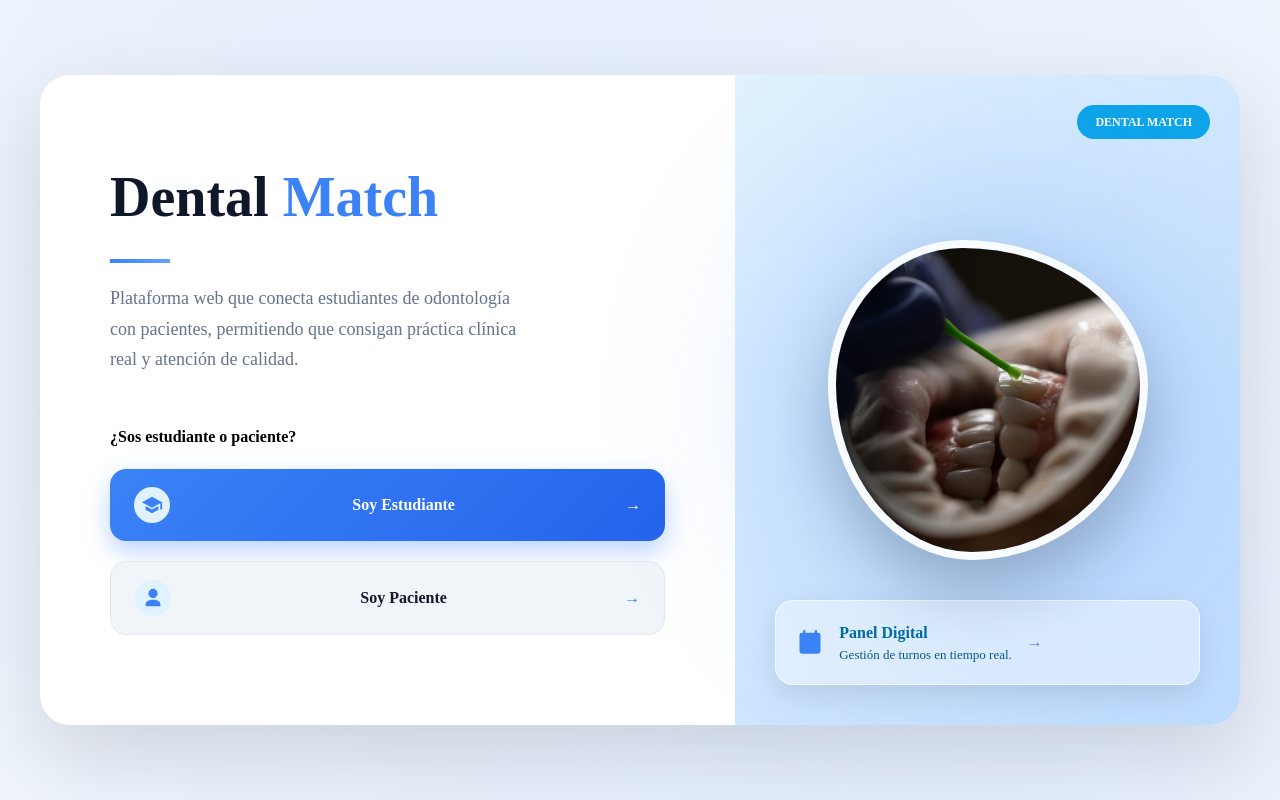
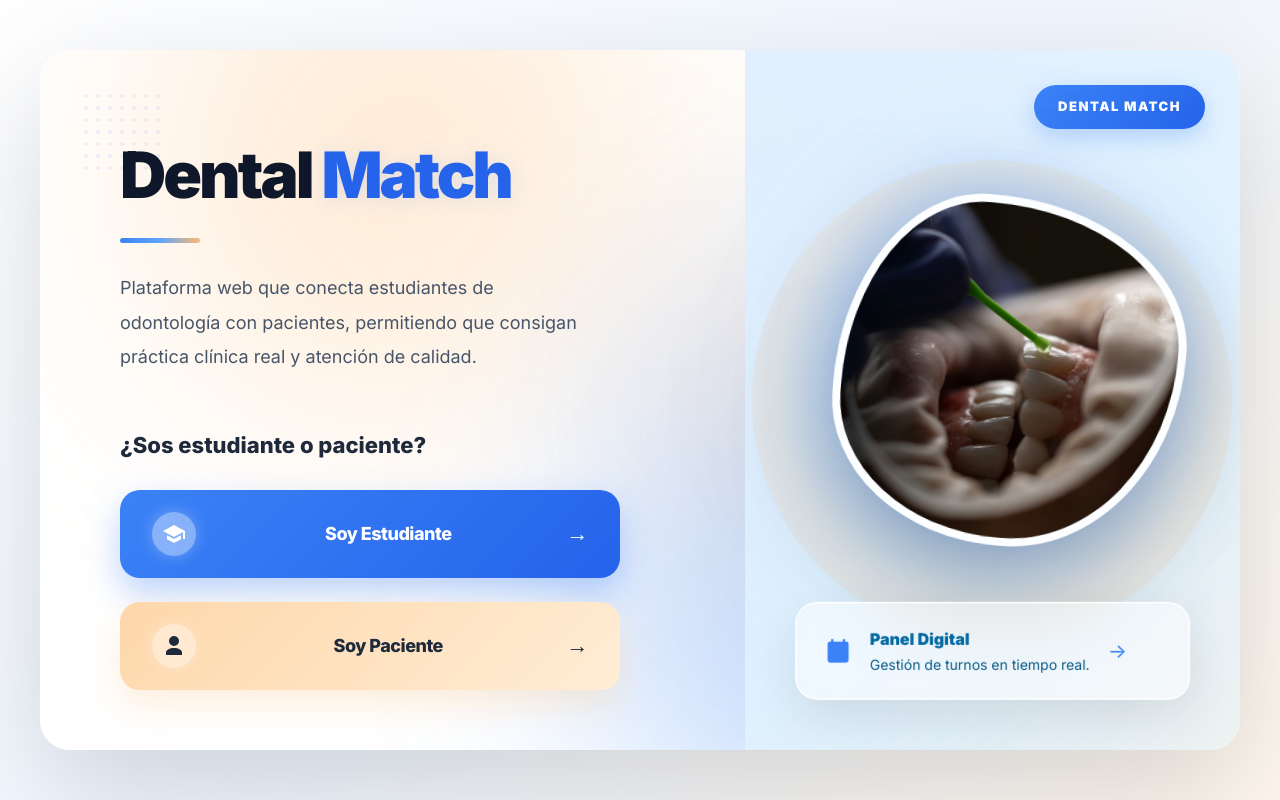
Before and after one commit to NazarenoCruzMoreno/Dental-Match, a React (Vite) app in the folder frontend/: page / in a window 1280 px wide. Built offline with nearby package versions, Linux system fonts and the light colour scheme.

Commit message:
FE-2: Pantalla selección de usuario con animaciones y paleta azul/naranja

```diff
--- a/frontend/index.html
+++ b/frontend/index.html
@@ -5,12 +5,97 @@
     <link rel="icon" type="image/svg+xml" href="/vite.svg" />
     <meta name="viewport" content="width=device-width, initial-scale=1.0" />
     <title>Dental Match</title>
+    <link href="https://fonts.googleapis.com/css2?family=Inter:wght@400;600;700;800;900&display=swap" rel="stylesheet">
     <style>
       body {
         margin: 0;
-        background-color: #ffffff; /* Negro total */
-        color: rgb(0, 0, 0);
-        overflow: hidden; /* Evita scrolls raros si el diseño es full-height */
+        background-color: #f8fafc;
+        color: #0f172a;
+        overflow: hidden;
+        font-family: 'Inter', -apple-system, BlinkMacSystemFont, sans-serif;
+      }
+
+      @keyframes float {
+        0%, 100% { transform: translate(0, 0) rotate(0deg); }
+        25% { transform: translate(15px, -20px) rotate(3deg); }
+        50% { transform: translate(-8px, -35px) rotate(-3deg); }
+        75% { transform: translate(-20px, -15px) rotate(2deg); }
+      }
+
+      @keyframes floatSlow {
+        0%, 100% { transform: translate(0, 0) rotate(0deg); }
+        33% { transform: translate(20px, -30px) rotate(5deg); }
+        66% { transform: translate(-15px, -15px) rotate(-4deg); }
+      }
+
+      @keyframes floatMicro {
+        0%, 100% { transform: translate(0, 0); }
+        50% { transform: translate(2px, -3px); }
+      }
+
+      @keyframes pulse {
+        0%, 100% { opacity: 0.3; transform: scale(1); }
+        50% { opacity: 0.5; transform: scale(1.05); }
+      }
+
+      @keyframes pulseSlow {
+        0%, 100% { opacity: 0.3; transform: scale(1); }
+        50% { opacity: 0.45; transform: scale(1.03); }
+      }
+
+      @keyframes morphBlob {
+        0%, 100% {
+          border-radius: 60% 40% 30% 70% / 60% 30% 70% 40%;
+        }
+        25% {
+          border-radius: 30% 60% 70% 40% / 50% 60% 30% 60%;
+        }
+        50% {
+          border-radius: 50% 50% 40% 60% / 40% 60% 50% 50%;
+        }
+        75% {
+          border-radius: 40% 60% 50% 50% / 60% 40% 60% 40%;
+        }
+      }
+
+      @keyframes spin {
+        0% { transform: rotate(0deg); }
+        100% { transform: rotate(360deg); }
+      }
+
+      @keyframes gradientShift {
+        0% { background-position: 0% 50%; }
+        50% { background-position: 100% 50%; }
+        100% { background-position: 0% 50%; }
+      }
+
+      .blob-animated {
+        animation: morphBlob 12s ease-in-out infinite, float 10s ease-in-out infinite;
+      }
+
+      .blob-animated-slow {
+        animation: morphBlob 18s ease-in-out infinite reverse, floatSlow 14s ease-in-out infinite;
+      }
+
+      .blob-animated-slower {
+        animation: morphBlob 22s ease-in-out infinite reverse, floatSlow 18s ease-in-out infinite;
+      }
+
+      .blob-animated-micro {
+        animation: floatMicro 6s ease-in-out infinite;
+      }
+
+      .pulse-glow {
+        animation: pulse 5s ease-in-out infinite;
+      }
+
+      .pulse-glow-slow {
+        animation: pulseSlow 7s ease-in-out infinite;
+      }
+
+      .gradient-animated {
+        background-size: 200% 200%;
+        animation: gradientShift 8s ease infinite;
       }
     </style>
   </head>
--- a/frontend/src/App.jsx
+++ b/frontend/src/App.jsx
@@ -2,13 +2,13 @@ import React from "react";
 import imagenInicio from "./assets/Foto-Pagina-Inicio-DentalMatch.jpg";
 
 const IconEstudiante = () => (
-  <svg width="22" height="22" viewBox="0 0 24 24" fill="#3B82F6">
+  <svg width="24" height="24" viewBox="0 0 24 24" fill="#fff">
     <path d="M12 3L1 9l11 6l9-4.91V17h2V9M5 13.18v4L12 21l7-3.82v-4L12 17l-7-3.82Z"/>
   </svg>
 );
 
 const IconPaciente = () => (
-  <svg width="22" height="22" viewBox="0 0 24 24" fill="#3B82F6">
+  <svg width="24" height="24" viewBox="0 0 24 24" fill="#1e293b">
     <path d="M12 2a5 5 0 1 1 0 10 5 5 0 0 1 0-10Zm0 12c4.418 0 8 2 8 4.5V21H4v-2.5C4 16 7.582 14 12 14Z"/>
   </svg>
 );
@@ -44,11 +44,17 @@ export default function App() {
   return (
     <div style={styles.page}>
       <div style={styles.card}>
+        <div className="blob-animated-slow" style={styles.blobOrange1}></div>
+        <div className="blob-animated-slower" style={styles.blobBlue}></div>
+        <div className="pulse-glow-slow" style={styles.blobOrange2}></div>
+        <div className="blob-animated-slow" style={styles.blobAmber}></div>
 
-        {/* LEFT */}
+        <div style={styles.dotPatternTL}></div>
+        <div style={styles.dotPatternBR}></div>
+
         <div style={styles.left}>
           <h1 style={styles.title}>
-            Dental <span style={{ color: "#3B82F6" }}>Match</span>
+            Dental <span style={styles.titleHighlight}>Match</span>
           </h1>
 
           <div style={styles.line}></div>
@@ -66,64 +72,62 @@ export default function App() {
             <button
               style={{
                 ...styles.primaryBtn,
-                transform: hoverEstudiante ? "translateY(-3px) scale(1.02)" : clickEstudiante ? "scale(0.95)" : "scale(1)",
-                boxShadow: hoverEstudiante ? "0 15px 35px rgba(59,130,246,0.45)" : "0 10px 25px rgba(59,130,246,0.35)"
+                transform: hoverEstudiante ? "translateY(-4px) scale(1.03)" : clickEstudiante ? "scale(0.95)" : "scale(1)",
+                boxShadow: hoverEstudiante ? "0 25px 50px rgba(59,130,246,0.5)" : "0 15px 35px rgba(59,130,246,0.35)"
               }}
               onMouseEnter={() => setHoverEstudiante(true)}
               onMouseLeave={() => setHoverEstudiante(false)}
               onClick={handleSelectEstudiante}
             >
-              <div style={{
-                ...styles.iconCircle,
-                background: hoverEstudiante ? "#bae6fd" : "#e0f2fe",
-                transform: hoverEstudiante ? "scale(1.1)" : "scale(1)",
-                transition: "all 0.3s ease"
-              }}>
+              <div style={styles.iconBg}>
                 <IconEstudiante />
               </div>
-              <span style={{ transition: "all 0.3s ease", transform: hoverEstudiante ? "translateX(4px)" : "translateX(0)" }}>Soy Estudiante</span>
-              <span style={{...styles.arrow, transform: hoverEstudiante ? "translateX(-4px) rotate(0deg)" : "rotate(0deg)" }}>→</span>
+              <span style={{
+                transition: "all 0.3s ease",
+                transform: hoverEstudiante ? "translateX(6px)" : "translateX(0)"
+              }}>Soy Estudiante</span>
+              <span style={{
+                ...styles.arrowWhite,
+                transform: hoverEstudiante ? "translateX(8px)" : "translateX(0)"
+              }}>→</span>
             </button>
 
             <button
               style={{
                 ...styles.secondaryBtn,
-                transform: hoverPaciente ? "translateY(-3px) scale(1.02)" : clickPaciente ? "scale(0.95)" : "scale(1)",
-                background: hoverPaciente ? "#e2e8f0" : "#f1f5f9",
-                borderColor: hoverPaciente ? "#3B82F6" : "#e2e8f0"
+                transform: hoverPaciente ? "translateY(-4px) scale(1.03)" : clickPaciente ? "scale(0.95)" : "scale(1)",
+                boxShadow: hoverPaciente ? "0 25px 50px rgba(253,186,116,0.4)" : "0 15px 35px rgba(253,186,116,0.25)"
               }}
               onMouseEnter={() => setHoverPaciente(true)}
               onMouseLeave={() => setHoverPaciente(false)}
               onClick={handleSelectPaciente}
             >
-              <div style={{
-                ...styles.iconCircle,
-                background: hoverPaciente ? "#bae6fd" : "#e0f2fe",
-                transform: hoverPaciente ? "scale(1.1)" : "scale(1)",
-                transition: "all 0.3s ease"
-              }}>
+              <div style={styles.iconBg}>
                 <IconPaciente />
               </div>
-              <span style={{ transition: "all 0.3s ease", transform: hoverPaciente ? "translateX(4px)" : "translateX(0)" }}>Soy Paciente</span>
-              <span style={{...styles.arrowBlue, transform: hoverPaciente ? "translateX(-4px) rotate(0deg)" : "rotate(0deg)" }}>→</span>
+              <span style={{
+                transition: "all 0.3s ease",
+                transform: hoverPaciente ? "translateX(6px)" : "translateX(0)"
+              }}>Soy Paciente</span>
+              <span style={{
+                ...styles.arrowDark,
+                transform: hoverPaciente ? "translateX(8px)" : "translateX(0)"
+              }}>→</span>
             </button>
           </div>
         </div>
 
-        {/* RIGHT */}
         <div style={styles.right}>
           <div style={styles.badge}>DENTAL MATCH</div>
 
-          {/* blur fondo */}
-          <div style={styles.blur}></div>
+          <div style={styles.heroGlow}></div>
+          <div className="blob-animated-slow" style={styles.blobHero}></div>
 
-          {/* blob */}
-          <div style={styles.blob}>
-            <img src={imagenInicio} style={styles.img}/>
+          <div className="blob-animated-slow" style={styles.heroBlob}>
+            <img src={imagenInicio} style={styles.img} alt="hero"/>
           </div>
 
-          {/* glass */}
-          <div style={styles.glass}>
+          <div className="blob-animated-micro" style={styles.glass}>
             <IconCalendar />
             <div>
               <div style={styles.glassTitle}>Panel Digital</div>
@@ -145,145 +149,280 @@ const styles = {
     display: "flex",
     justifyContent: "center",
     alignItems: "center",
-    background: `
-      radial-gradient(circle at 20% 20%, rgba(59,130,246,0.08), transparent),
-      radial-gradient(circle at 80% 80%, rgba(59,130,246,0.1), transparent),
-      #f8fafc
-    `
+    background: "linear-gradient(135deg, #ffffff 0%, #eff6ff 50%, #fff7ed 100%)"
   },
 
   card: {
     width: "1200px",
-    height: "650px",
+    height: "700px",
     display: "flex",
     borderRadius: "30px",
     overflow: "hidden",
-    background: "#fff",
-    boxShadow: "0 30px 80px rgba(0,0,0,0.12)"
+    background: "rgba(255, 255, 255, 0.95)",
+    boxShadow: "0 40px 120px rgba(0,0,0,0.15), 0 0 0 1px rgba(255,255,255,0.5) inset",
+    position: "relative",
+    backdropFilter: "blur(20px)"
+  },
+
+  blobOrange1: {
+    position: "absolute",
+    top: "-100px",
+    left: "100px",
+    width: "500px",
+    height: "500px",
+    background: "linear-gradient(135deg, #fdba74, #fed7aa)",
+    borderRadius: "60% 40% 30% 70% / 60% 30% 70% 40%",
+    filter: "blur(120px)",
+    opacity: 0.35,
+    pointerEvents: "none"
+  },
+
+  blobBlue: {
+    position: "absolute",
+    bottom: "-150px",
+    right: "50px",
+    width: "600px",
+    height: "600px",
+    background: "linear-gradient(135deg, #3b82f6, #60a5fa)",
+    borderRadius: "40% 60% 70% 30% / 40% 70% 30% 60%",
+    filter: "blur(120px)",
+    opacity: 0.35,
+    pointerEvents: "none"
+  },
+
+  blobOrange: {
+    position: "absolute",
+    top: "50%",
+    left: "50%",
+    width: "400px",
+    height: "400px",
+    background: "linear-gradient(135deg, #fed7aa, #ffedd5)",
+    borderRadius: "50%",
+    filter: "blur(100px)",
+    opacity: 0.25,
+    pointerEvents: "none",
+    transform: "translate(-50%, -50%)"
+  },
+
+  blobAmber: {
+    position: "absolute",
+    top: "30%",
+    right: "200px",
+    width: "350px",
+    height: "350px",
+    background: "linear-gradient(135deg, #fdba74, #fed7aa)",
+    borderRadius: "50% 50% 30% 70% / 40% 60% 40% 60%",
+    filter: "blur(100px)",
+    opacity: 0.3,
+    pointerEvents: "none"
+  },
+
+  dotPatternTL: {
+    position: "absolute",
+    top: "40px",
+    left: "40px",
+    width: "80px",
+    height: "80px",
+    backgroundImage: "radial-gradient(circle, rgba(59,130,246,0.15) 2px, transparent 2px)",
+    backgroundSize: "12px 12px",
+    opacity: 0.6,
+    pointerEvents: "none"
+  },
+
+  dotPatternBR: {
+    position: "absolute",
+    bottom: "40px",
+    right: "40px",
+    width: "80px",
+    height: "80px",
+    backgroundImage: "radial-gradient(circle, rgba(253,186,116,0.15) 2px, transparent 2px)",
+    backgroundSize: "12px 12px",
+    opacity: 0.6,
+    pointerEvents: "none"
   },
 
   left: {
     flex: 1.1,
-    padding: "80px 70px"
+    padding: "90px 80px",
+    position: "relative",
+    zIndex: 2
   },
 
   title: {
-    fontSize: "56px",
-    fontWeight: 800,
+    fontSize: "64px",
+    fontWeight: 900,
     margin: 0,
-    color: "#0f172a"
+    color: "#0f172a",
+    letterSpacing: "-3px",
+    lineHeight: "1.1",
+    fontFamily: "'Inter', sans-serif"
+  },
+
+  titleHighlight: {
+    color: "#2563eb",
+    fontWeight: 900,
+    textShadow: "0 2px 20px rgba(59,130,246,0.15)"
   },
 
   line: {
-    width: "60px",
-    height: "4px",
-    background: "linear-gradient(90deg,#3B82F6,#60A5FA)",
-    margin: "20px 0"
+    width: "80px",
+    height: "5px",
+    background: "linear-gradient(90deg, #3b82f6, #60a5fa, #fdba74)",
+    margin: "28px 0",
+    borderRadius: "3px"
   },
 
   desc: {
-    color: "#64748b",
-    lineHeight: "1.7",
+    color: "#475569",
+    lineHeight: "1.9",
     fontSize: "18px",
-    maxWidth: "420px",
-    marginBottom: "50px"
+    maxWidth: "460px",
+    marginBottom: "55px",
+    fontWeight: 400,
+    fontFamily: "'Inter', sans-serif"
   },
 
   question: {
-    fontWeight: 700,
-    marginBottom: "20px"
+    fontWeight: 800,
+    marginBottom: "28px",
+    fontSize: "22px",
+    color: "#1e293b",
+    fontFamily: "'Inter', sans-serif"
   },
 
   buttons: {
     display: "flex",
     flexDirection: "column",
-    gap: "20px"
+    gap: "24px",
+    maxWidth: "500px"
   },
 
   primaryBtn: {
     display: "flex",
     alignItems: "center",
     justifyContent: "space-between",
-    padding: "18px 24px",
-    borderRadius: "16px",
+    padding: "22px 32px",
+    borderRadius: "20px",
     border: "none",
-    background: "linear-gradient(135deg,#3B82F6,#2563EB)",
+    background: "linear-gradient(135deg, #3b82f6, #2563eb)",
     color: "#fff",
-    fontWeight: 600,
-    fontSize: "16px",
-    boxShadow: "0 10px 25px rgba(59,130,246,0.35)",
+    fontWeight: 800,
+    fontSize: "18px",
+    boxShadow: "0 15px 35px rgba(59,130,246,0.35)",
     cursor: "pointer",
-    transition: "all 0.3s cubic-bezier(0.4, 0, 0.2, 1)"
+    transition: "all 0.4s cubic-bezier(0.4, 0, 0.2, 1)",
+    position: "relative",
+    overflow: "hidden",
+    fontFamily: "'Inter', sans-serif",
+    letterSpacing: "-0.5px"
   },
 
   secondaryBtn: {
     display: "flex",
     alignItems: "center",
     justifyContent: "space-between",
-    padding: "18px 24px",
-    borderRadius: "16px",
-    background: "#f1f5f9",
-    border: "1px solid #e2e8f0",
-    color: "#0f172a",
-    fontWeight: 600,
-    fontSize: "16px",
+    padding: "22px 32px",
+    borderRadius: "20px",
+    border: "none",
+    background: "linear-gradient(135deg, #fed7aa, #ffedd5)",
+    color: "#1e293b",
+    fontWeight: 800,
+    fontSize: "18px",
+    boxShadow: "0 15px 35px rgba(253,186,116,0.25)",
     cursor: "pointer",
-    transition: "all 0.3s cubic-bezier(0.4, 0, 0.2, 1)"
+    transition: "all 0.4s cubic-bezier(0.4, 0, 0.2, 1)",
+    position: "relative",
+    overflow: "hidden",
+    fontFamily: "'Inter', sans-serif",
+    letterSpacing: "-0.5px"
   },
 
-  iconCircle: {
-    width: "36px",
-    height: "36px",
+  iconBg: {
+    width: "44px",
+    height: "44px",
     borderRadius: "50%",
-    background: "#e0f2fe",
+    background: "rgba(255,255,255,0.4)",
     display: "flex",
     alignItems: "center",
     justifyContent: "center",
-    marginRight: "12px"
+    marginRight: "14px",
+    boxShadow: "0 0 15px rgba(255,255,255,0.3)"
   },
 
-  arrow: { color: "#fff" },
-  arrowBlue: { color: "#3B82F6" },
+  arrowWhite: {
+    color: "#fff",
+    fontSize: "22px",
+    transition: "all 0.3s ease",
+    fontWeight: 700
+  },
+
+  arrowDark: {
+    color: "#1e293b",
+    fontSize: "22px",
+    transition: "all 0.3s ease",
+    fontWeight: 700
+  },
+
+  arrowBlue: {
+    color: "#3B82F6",
+    fontSize: "20px",
+    transition: "all 0.3s ease"
+  },
 
   right: {
     flex: 1,
     position: "relative",
-    background: "linear-gradient(135deg,#e0f2fe,#bfdbfe)",
+    background: "linear-gradient(135deg, rgba(219,234,254,0.9), rgba(224,242,254,0.9), rgba(255,237,213,0.7))",
+    backgroundSize: "200% 200%",
+    animation: "gradientShift 8s ease infinite",
     display: "flex",
     alignItems: "center",
-    justifyContent: "center"
+    justifyContent: "center",
+    overflow: "visible"
   },
 
   badge: {
     position: "absolute",
-    top: "30px",
-    right: "30px",
-    background: "#0ea5e9",
+    top: "35px",
+    right: "35px",
+    background: "linear-gradient(135deg, #3b82f6, #2563eb)",
     color: "#fff",
-    padding: "8px 18px",
+    padding: "12px 24px",
     borderRadius: "999px",
-    fontSize: "12px",
-    fontWeight: 700
+    fontSize: "13px",
+    fontWeight: 900,
+    letterSpacing: "1.5px",
+    boxShadow: "0 8px 25px rgba(59,130,246,0.3)"
   },
 
-  blur: {
+  heroGlow: {
     position: "absolute",
-    width: "400px",
-    height: "400px",
-    background: "#3B82F6",
-    opacity: 0.25,
-    filter: "blur(100px)",
-    borderRadius: "50%"
+    width: "480px",
+    height: "480px",
+    background: "radial-gradient(circle, rgba(59,130,246,0.3), rgba(147,197,253,0.2), rgba(253,186,116,0.15), transparent)",
+    borderRadius: "50%",
+    pointerEvents: "none"
   },
 
-  blob: {
-    width: "320px",
-    height: "320px",
-    borderRadius: "42% 58% 55% 45% / 45% 45% 55% 55%",
+  blobHero: {
+    position: "absolute",
+    width: "380px",
+    height: "380px",
+    background: "linear-gradient(135deg, rgba(59,130,246,0.2), rgba(147,197,253,0.15))",
+    borderRadius: "60% 40% 30% 70% / 60% 30% 70% 40%",
+    filter: "blur(60px)",
+    pointerEvents: "none"
+  },
+
+  heroBlob: {
+    width: "350px",
+    height: "350px",
+    borderRadius: "60% 40% 30% 70% / 60% 30% 70% 40%",
     overflow: "hidden",
-    border: "8px solid rgba(255,255,255,0.9)",
-    boxShadow: "0 30px 60px rgba(0,0,0,0.2)",
-    zIndex: 2
+    border: "8px solid rgba(255,255,255,0.95)",
+    boxShadow: "0 40px 100px rgba(0,0,0,0.25), 0 0 60px rgba(59,130,246,0.25)",
+    zIndex: 2,
+    position: "relative"
   },
 
   img: {
@@ -294,28 +433,34 @@ const styles = {
 
   glass: {
     position: "absolute",
-    bottom: "40px",
-    left: "40px",
-    right: "40px",
+    bottom: "50px",
+    left: "50px",
+    right: "50px",
     display: "flex",
     alignItems: "center",
-    gap: "15px",
-    padding: "20px",
-    borderRadius: "18px",
-    background: "rgba(255,255,255,0.4)",
-    backdropFilter: "blur(20px)",
-    border: "1px solid rgba(255,255,255,0.6)",
-    boxShadow: "0 10px 30px rgba(0,0,0,0.1)"
+    gap: "18px",
+    padding: "24px 28px",
+    borderRadius: "22px",
+    background: "rgba(255,255,255,0.5)",
+    backdropFilter: "blur(15px)",
+    WebkitBackdropFilter: "blur(15px)",
+    border: "1px solid rgba(255,255,255,0.9)",
+    boxShadow: "0 15px 50px rgba(0,0,0,0.1), inset 0 0 0 1px rgba(255,255,255,0.5)",
+    zIndex: 3
   },
 
   glassTitle: {
-    fontWeight: 700,
-    color: "#0369A1"
+    fontWeight: 900,
+    color: "#0369A1",
+    fontSize: "16px",
+    fontFamily: "'Inter', sans-serif"
   },
 
   glassSub: {
-    fontSize: "13px",
-    color: "#075985"
+    fontSize: "14px",
+    color: "#075985",
+    marginTop: "3px",
+    fontFamily: "'Inter', sans-serif"
   }
 
 };
```
